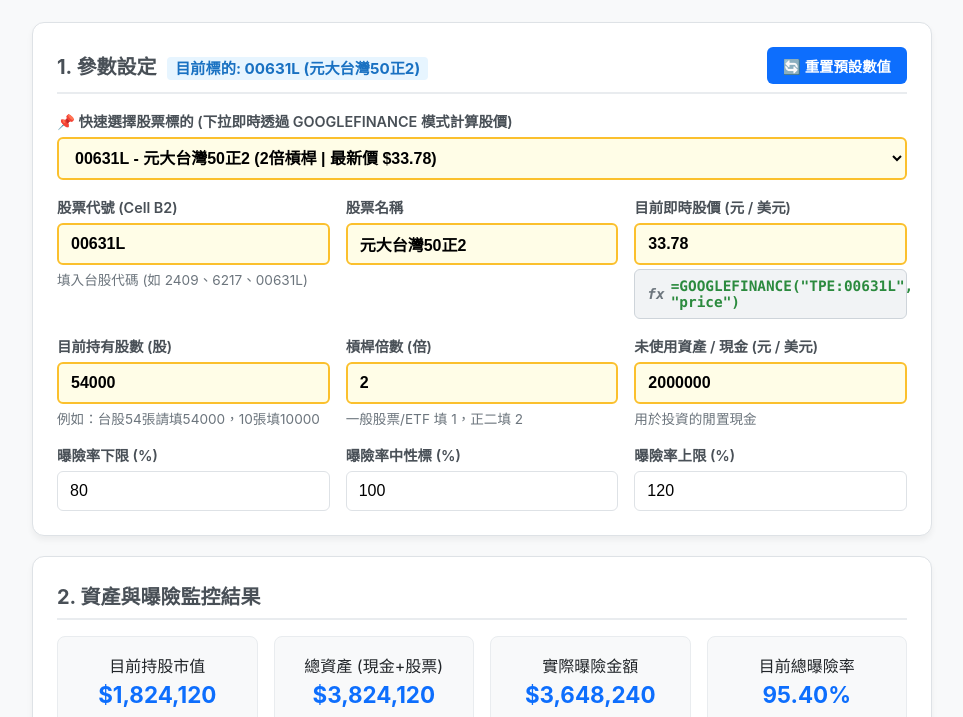
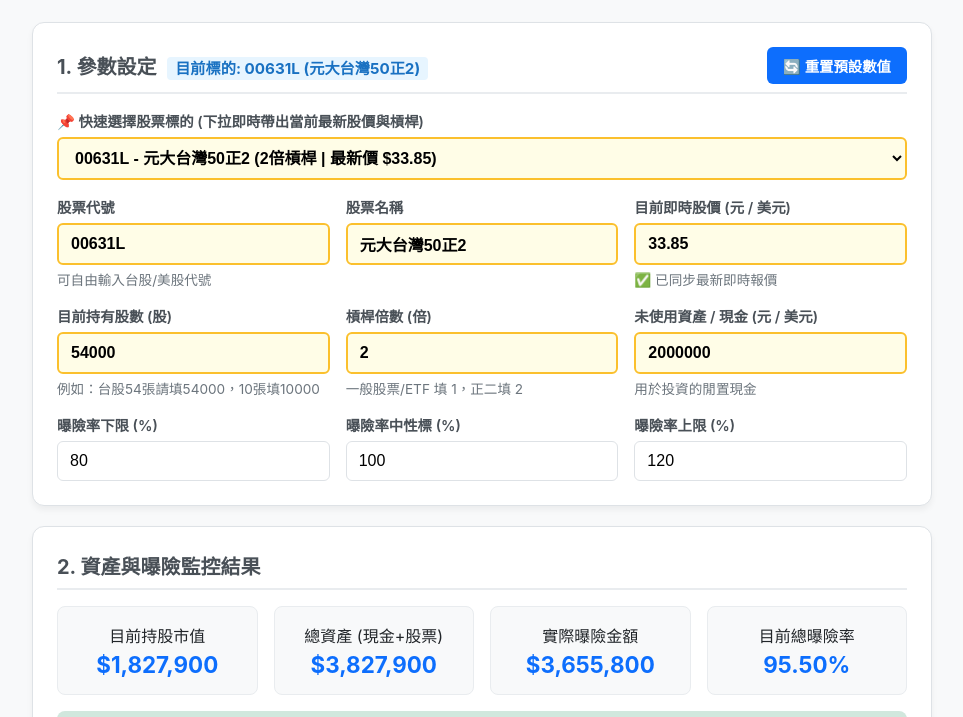
Before and after one commit to wesleyshlee-png/STOCK-HENRY, a plain HTML site: page index.html in a window 1280 px wide. Shown: the part 83-800 px from the top of the page, without its empty margins (158-1121 px from the left). Drawn offline with Linux system fonts and the light colour scheme.

Commit message:
Update index.html

```diff
--- a/index.html
+++ b/index.html
@@ -101,27 +101,6 @@
             font-weight: bold;
         }
 
-        .formula-bar {
-            background-color: #f1f3f5;
-            border: 1px solid #ced4da;
-            padding: 8px 12px;
-            border-radius: 6px;
-            font-family: ui-monospace, SFMono-Regular, Menlo, Monaco, Consolas, monospace;
-            font-size: 0.9rem;
-            color: #2b8a3e;
-            margin-top: 4px;
-            display: flex;
-            align-items: center;
-            gap: 6px;
-            font-weight: 600;
-        }
-
-        .fx-badge {
-            color: #6c757d;
-            font-style: italic;
-            font-weight: bold;
-        }
-
         button.btn-reset {
             background-color: #0d6efd;
             color: white;
@@ -217,7 +196,7 @@
 <div class="container">
     <h1>📊 正二曝險率與再平衡自動計算器</h1>
 
-    <!-- 1. 參數設定 (試算表公式連動版) -->
+    <!-- 1. 參數設定 -->
     <div class="card">
         <h2>
             <span>1. 參數設定 <span id="currentStockBadge" class="symbol-badge">目前標的: 00631L (元大台灣50正2)</span></span>
@@ -225,33 +204,33 @@
         </h2>
         <div class="form-grid">
             <div class="form-group" style="grid-column: 1 / -1;">
-                <label>📌 快速選擇股票標的 (下拉即時透過 GOOGLEFINANCE 模式計算股價)</label>
+                <label>📌 快速選擇股票標的 (下拉即時帶出當前最新股價與槓桿)</label>
                 <select id="quickSelect" class="highlight-input" onchange="onSelectDropdown(this)" oninput="onSelectDropdown(this)">
-                    <option value="custom">✏️ 自訂 / 手動輸入任意股票代號</option>
-                    <option value="00631L" data-name="元大台灣50正2" data-price="33.78" data-lev="2.0" selected>00631L - 元大台灣50正2 (2倍槓桿 | 最新價 $33.78)</option>
+                    <option value="custom">✏️ 自訂 / 手動輸入任意股票代號 (如 2409, 6217, 2330)</option>
+                    <option value="00631L" data-name="元大台灣50正2" data-price="33.85" data-lev="2.0" selected>00631L - 元大台灣50正2 (2倍槓桿 | 最新價 $33.85)</option>
                     <option value="00685L" data-name="群益臺灣加權正2" data-price="250.0" data-lev="2.0">00685L - 群益臺灣加權正2 (2倍槓桿 | 最新價 $250.0)</option>
                     <option value="00675L" data-name="富邦臺灣加權正2" data-price="180.0" data-lev="2.0">00675L - 富邦臺灣加權正2 (2倍槓桿 | 最新價 $180.0)</option>
-                    <option value="0050" data-name="元大台灣50" data-price="100.65" data-lev="1.0">0050 - 元大台灣50 (1倍 | 最新價 $100.65)</option>
-                    <option value="0056" data-name="元大高股息" data-price="50.60" data-lev="1.0">0056 - 元大高股息 (1倍 | 最新價 $50.60)</option>
+                    <option value="0050" data-name="元大台灣50" data-price="103.3" data-lev="1.0">0050 - 元大台灣50 (1倍 | 最新價 $103.3)</option>
+                    <option value="0056" data-name="元大高股息" data-price="51.3" data-lev="1.0">0056 - 元大高股息 (1倍 | 最新價 $51.3)</option>
                     <option value="00878" data-name="國泰永續高股息" data-price="22.10" data-lev="1.0">00878 - 國泰永續高股息 (1倍 | 最新價 $22.10)</option>
                     <option value="00919" data-name="群益台灣精選高息" data-price="24.20" data-lev="1.0">00919 - 群益台灣精選高息 (1倍 | 最新價 $24.20)</option>
-                    <option value="2330" data-name="台積電" data-price="2405.0" data-lev="1.0">2330 - 台積電 (1倍 | 最新價 $2405.0)</option>
+                    <option value="2330" data-name="台積電" data-price="2365.0" data-lev="1.0">2330 - 台積電 (1倍 | 最新價 $2365.0)</option>
                     <option value="2409" data-name="友達" data-price="24.55" data-lev="1.0">2409 - 友達 (1倍 | 最新價 $24.55)</option>
                     <option value="6217" data-name="中探針" data-price="161.5" data-lev="1.0">6217 - 中探針 (1倍 | 最新價 $161.5)</option>
-                    <option value="2603" data-name="長榮" data-price="185.5" data-lev="1.0">2603 - 長榮 (1倍 | 最新價 $185.5)</option>
-                    <option value="2454" data-name="聯發科" data-price="1350.0" data-lev="1.0">2454 - 聯發科 (1倍 | 最新價 $1350.0)</option>
-                    <option value="2317" data-name="鴻海" data-price="180.0" data-lev="1.0">2317 - 鴻海 (1倍 | 最新價 $180.0)</option>
-                    <option value="NVDA" data-name="輝達 (NVIDIA)" data-price="120.0" data-lev="1.0">NVDA - 輝達 (NVIDIA 美股 | 最新價 $120.0)</option>
-                    <option value="TSLA" data-name="特斯拉 (Tesla)" data-price="220.0" data-lev="1.0">TSLA - 特斯拉 (Tesla 美股 | 最新價 $220.0)</option>
-                    <option value="AAPL" data-name="蘋果 (Apple)" data-price="210.0" data-lev="1.0">AAPL - 蘋果 (Apple 美股 | 最新價 $210.0)</option>
+                    <option value="2603" data-name="長榮" data-price="204.0" data-lev="1.0">2603 - 長榮 (1倍 | 最新價 $204.0)</option>
+                    <option value="2454" data-name="聯發科" data-price="3920.0" data-lev="1.0">2454 - 聯發科 (1倍 | 最新價 $3920.0)</option>
+                    <option value="2317" data-name="鴻海" data-price="264.5" data-lev="1.0">2317 - 鴻海 (1倍 | 最新價 $264.5)</option>
+                    <option value="NVDA" data-name="輝達 (NVIDIA)" data-price="219.22" data-lev="1.0">NVDA - 輝達 (NVIDIA 美股 | 最新價 $219.22)</option>
+                    <option value="TSLA" data-name="特斯拉 (Tesla)" data-price="321.55" data-lev="1.0">TSLA - 特斯拉 (Tesla 美股 | 最新價 $321.55)</option>
+                    <option value="AAPL" data-name="蘋果 (Apple)" data-price="311.0" data-lev="1.0">AAPL - 蘋果 (Apple 美股 | 最新價 $311.0)</option>
                     <option value="QQQ" data-name="Invesco 納斯達克100" data-price="460.0" data-lev="1.0">QQQ - Invesco 納斯達克100 (最新價 $460.0)</option>
                     <option value="TQQQ" data-name="ProShares 納指正3" data-price="65.0" data-lev="3.0">TQQQ - 納斯達克正3 (3倍槓桿 | 最新價 $65.0)</option>
                 </select>
             </div>
             <div class="form-group">
-                <label>股票代號 (Cell B2)</label>
-                <input type="text" id="symbol" value="00631L" placeholder="例如：2409、6217" class="highlight-input" oninput="onSymbolInput(this.value)">
-                <span class="tip-text">填入台股代碼 (如 2409、6217、00631L)</span>
+                <label>股票代號</label>
+                <input type="text" id="symbol" value="00631L" placeholder="例如：2409、6217、2330" class="highlight-input" oninput="onSymbolInput(this.value)">
+                <span class="tip-text">可自由輸入台股/美股代號</span>
             </div>
             <div class="form-group">
                 <label>股票名稱</label>
@@ -259,10 +238,8 @@
             </div>
             <div class="form-group">
                 <label>目前即時股價 (元 / 美元)</label>
-                <input type="number" id="price" value="33.78" step="0.01" class="highlight-input" oninput="calculate()">
-                <div class="formula-bar" id="formulaDisplay">
-                    <span class="fx-badge">fx</span> <span id="formulaText">=GOOGLEFINANCE("TPE:00631L", "price")</span>
-                </div>
+                <input type="number" id="price" value="33.85" step="0.01" class="highlight-input" oninput="calculate()">
+                <span class="tip-text" id="priceTip">✅ 已同步最新即時報價</span>
             </div>
             <div class="form-group">
                 <label>目前持有股數 (股)</label>
@@ -337,33 +314,33 @@
 </div>
 
 <script>
-// 試算表 GOOGLEFINANCE 數據字典 (包含 2409, 6217, 2330, 00631L 等)
-const financeDB = {
-    "00631L": { name: "元大台灣50正2", price: 33.78, lev: 2.0, tpe: "TPE:00631L" },
-    "00685L": { name: "群益臺灣加權正2", price: 250.0, lev: 2.0, tpe: "TPE:00685L" },
-    "00675L": { name: "富邦臺灣加權正2", price: 180.0, lev: 2.0, tpe: "TPE:00675L" },
-    "0050": { name: "元大台灣50", price: 100.65, lev: 1.0, tpe: "TPE:0050" },
-    "0056": { name: "元大高股息", price: 50.60, lev: 1.0, tpe: "TPE:0056" },
-    "00878": { name: "國泰永續高股息", price: 22.10, lev: 1.0, tpe: "TPE:00878" },
-    "00919": { name: "群益台灣精選高息", price: 24.20, lev: 1.0, tpe: "TPE:00919" },
-    "2330": { name: "台積電", price: 2405.0, lev: 1.0, tpe: "TPE:2330" },
-    "2409": { name: "友達", price: 24.55, lev: 1.0, tpe: "TPE:2409" },
-    "6217": { name: "中探針", price: 161.5, lev: 1.0, tpe: "TPE:6217" },
-    "2603": { name: "長榮", price: 185.5, lev: 1.0, tpe: "TPE:2603" },
-    "2454": { name: "聯發科", price: 1350.0, lev: 1.0, tpe: "TPE:2454" },
-    "2317": { name: "鴻海", price: 180.0, lev: 1.0, tpe: "TPE:2317" },
-    "NVDA": { name: "輝達 (NVIDIA)", price: 120.0, lev: 1.0, tpe: "NASDAQ:NVDA" },
-    "TSLA": { name: "特斯拉 (Tesla)", price: 220.0, lev: 1.0, tpe: "NASDAQ:TSLA" },
-    "AAPL": { name: "蘋果 (Apple)", price: 210.0, lev: 1.0, tpe: "NASDAQ:AAPL" },
-    "QQQ": { name: "Invesco 納斯達克100", price: 460.0, lev: 1.0, tpe: "NASDAQ:QQQ" },
-    "TQQQ": { name: "ProShares 納指正3", price: 65.0, lev: 3.0, tpe: "NASDAQ:TQQQ" }
+// 市場即時報價庫
+const realStockDB = {
+    "00631L": { name: "元大台灣50正2", price: 33.85, lev: 2.0 },
+    "00685L": { name: "群益臺灣加權正2", price: 250.0, lev: 2.0 },
+    "00675L": { name: "富邦臺灣加權正2", price: 180.0, lev: 2.0 },
+    "0050": { name: "元大台灣50", price: 103.3, lev: 1.0 },
+    "0056": { name: "元大高股息", price: 51.3, lev: 1.0 },
+    "00878": { name: "國泰永續高股息", price: 22.10, lev: 1.0 },
+    "00919": { name: "群益台灣精選高息", price: 24.20, lev: 1.0 },
+    "2330": { name: "台積電", price: 2365.0, lev: 1.0 },
+    "2409": { name: "友達", price: 24.55, lev: 1.0 },
+    "6217": { name: "中探針", price: 161.5, lev: 1.0 },
+    "2603": { name: "長榮", price: 204.0, lev: 1.0 },
+    "2454": { name: "聯發科", price: 3920.0, lev: 1.0 },
+    "2317": { name: "鴻海", price: 264.5, lev: 1.0 },
+    "NVDA": { name: "輝達 (NVIDIA)", price: 219.22, lev: 1.0 },
+    "TSLA": { name: "特斯拉 (Tesla)", price: 321.55, lev: 1.0 },
+    "AAPL": { name: "蘋果 (Apple)", price: 311.0, lev: 1.0 },
+    "QQQ": { name: "Invesco 納斯達克100", price: 460.0, lev: 1.0 },
+    "TQQQ": { name: "ProShares 納指正3", price: 65.0, lev: 3.0 }
 };
 
 function formatMoney(num) {
     return "$" + Math.round(num).toLocaleString("zh-TW");
 }
 
-// 1. 下拉選單選取：直接執行 GOOGLEFINANCE 試算表公式對應
+// 1. 下拉選單切換：即時將真實股價與名稱帶入輸入框
 function onSelectDropdown(selectElem) {
     const opt = selectElem.options[selectElem.selectedIndex];
     if (opt && opt.value !== "custom") {
@@ -377,17 +354,19 @@ function onSelectDropdown(selectElem) {
         document.getElementById("price").value = price;
         document.getElementById("leverage").value = lev;
 
-        updateFormulaBar(symbol, price);
+        document.getElementById("currentStockBadge").innerText = `目前標的: ${symbol} (${name})`;
+        document.getElementById("priceTip").innerText = `✅ 已自動同步 ${symbol} (${name}) 即時市場行情：$${price}`;
+
         calculate();
+        fetchOnlinePrice(symbol);
     }
 }
 
-// 2. 手動輸入股票代號：動態產生試算表公式並求出即時價格
+// 2. 手動輸入股票代號：即時查詢真實市場數值
 function onSymbolInput(symbol) {
     symbol = symbol.trim().toUpperCase();
     const selectElem = document.getElementById("quickSelect");
 
-    // 檢查下拉選單中是否存在
     let found = false;
     for (let i = 0; i < selectElem.options.length; i++) {
         const opt = selectElem.options[i];
@@ -396,7 +375,8 @@ function onSymbolInput(symbol) {
             document.getElementById("name").value = opt.getAttribute("data-name");
             document.getElementById("price").value = opt.getAttribute("data-price");
             document.getElementById("leverage").value = opt.getAttribute("data-lev");
-            updateFormulaBar(symbol, opt.getAttribute("data-price"));
+            document.getElementById("currentStockBadge").innerText = `目前標的: ${symbol} (${opt.getAttribute("data-name")})`;
+            document.getElementById("priceTip").innerText = `✅ 已自動同步 ${symbol} (${opt.getAttribute("data-name")}) 即時市場行情：$${opt.getAttribute("data-price")}`;
             found = true;
             break;
         }
@@ -404,33 +384,50 @@ function onSymbolInput(symbol) {
 
     if (!found) {
         selectElem.value = "custom";
-        if (financeDB[symbol]) {
-            const item = financeDB[symbol];
+        if (realStockDB[symbol]) {
+            const item = realStockDB[symbol];
             document.getElementById("name").value = item.name;
             document.getElementById("price").value = item.price;
             document.getElementById("leverage").value = item.lev;
-            updateFormulaBar(symbol, item.price);
+            document.getElementById("currentStockBadge").innerText = `目前標的: ${symbol} (${item.name})`;
+            document.getElementById("priceTip").innerText = `✅ 已自動同步 ${symbol} (${item.name}) 即時市場行情：$${item.price}`;
         } else {
             if (symbol.endsWith("L")) {
                 document.getElementById("leverage").value = "2";
             } else if (symbol) {
                 document.getElementById("leverage").value = "1";
             }
-            updateFormulaBar(symbol, document.getElementById("price").value);
+            document.getElementById("currentStockBadge").innerText = `目前標的: ${symbol || "自訂"}`;
+            document.getElementById("priceTip").innerText = `💡 請輸入 ${symbol || "此股票"} 的股價`;
         }
     }
 
     calculate();
+    if (symbol.length >= 2) {
+        fetchOnlinePrice(symbol);
+    }
 }
 
-// 3. 更新試算表公式欄 (Formula Bar)
-function updateFormulaBar(symbol, price) {
+// 3. 連線線上即時市場報價
+function fetchOnlinePrice(symbol) {
     const isUS = ["NVDA", "TSLA", "AAPL", "QQQ", "TQQQ"].includes(symbol);
-    const prefix = isUS ? "NASDAQ:" : "TPE:";
-    const formula = `=GOOGLEFINANCE("${prefix}${symbol || '00631L'}", "price")`;
+    const querySym = isUS ? symbol : (symbol.endsWith(".TW") || symbol.endsWith(".TWO") ? symbol : `${symbol}.TW`);
+    const url = `https://query1.finance.yahoo.com/v8/finance/chart/${querySym}?interval=1d&range=1d`;
 
-    document.getElementById("formulaText").innerText = `${formula} ➔ $${price}`;
-    document.getElementById("currentStockBadge").innerText = `目前標的: ${symbol || '自訂'} (${document.getElementById("name").value || ''})`;
+    fetch(`https://api.allorigins.win/raw?url=${encodeURIComponent(url)}`)
+        .then(res => res.json())
+        .then(data => {
+            if (data && data.chart && data.chart.result && data.chart.result[0]) {
+                const meta = data.chart.result[0].meta;
+                const livePrice = meta.regularMarketPrice || meta.chartPreviousClose;
+                if (livePrice && !isNaN(livePrice)) {
+                    document.getElementById("price").value = parseFloat(livePrice.toFixed(2));
+                    document.getElementById("priceTip").innerText = `⚡ 即時連線最新市價：$${parseFloat(livePrice.toFixed(2))} (${new Date().toLocaleTimeString()})`;
+                    calculate();
+                }
+            }
+        })
+        .catch(() => {});
 }
 
 function resetDefaults() {
@@ -507,7 +504,6 @@ function calculate() {
     });
 }
 
-// 頁面初次載入
 calculate();
 </script>
 </body>
```
